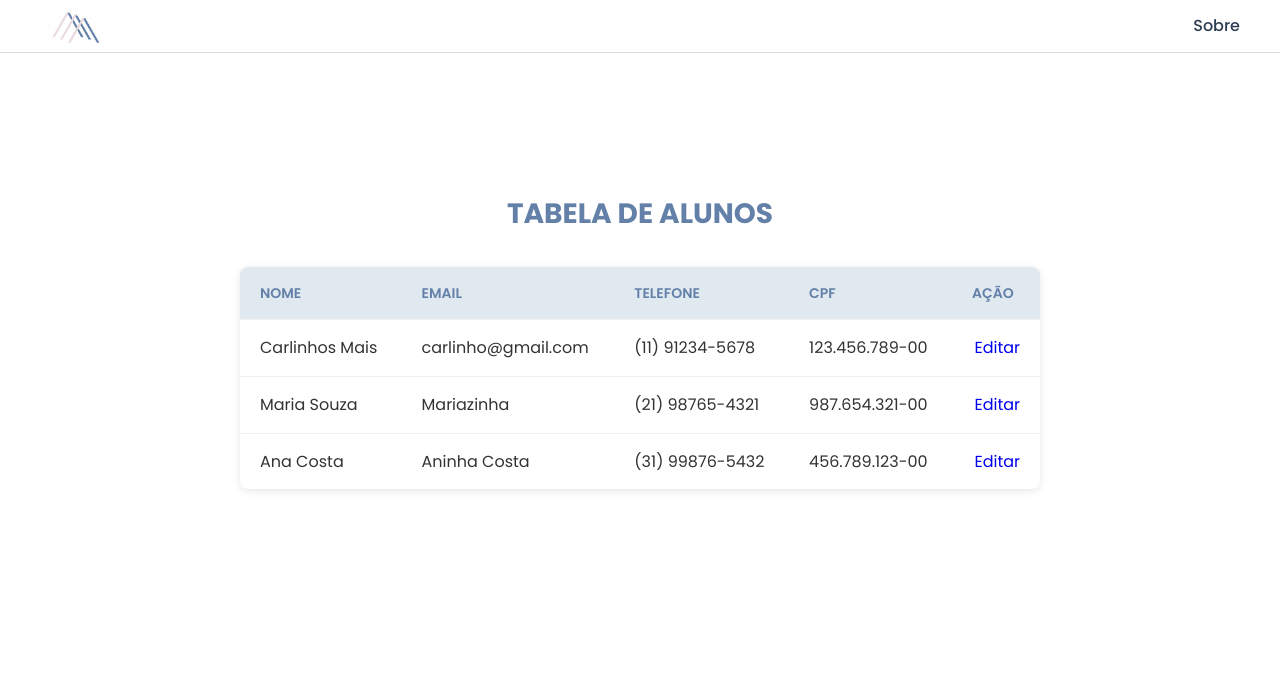
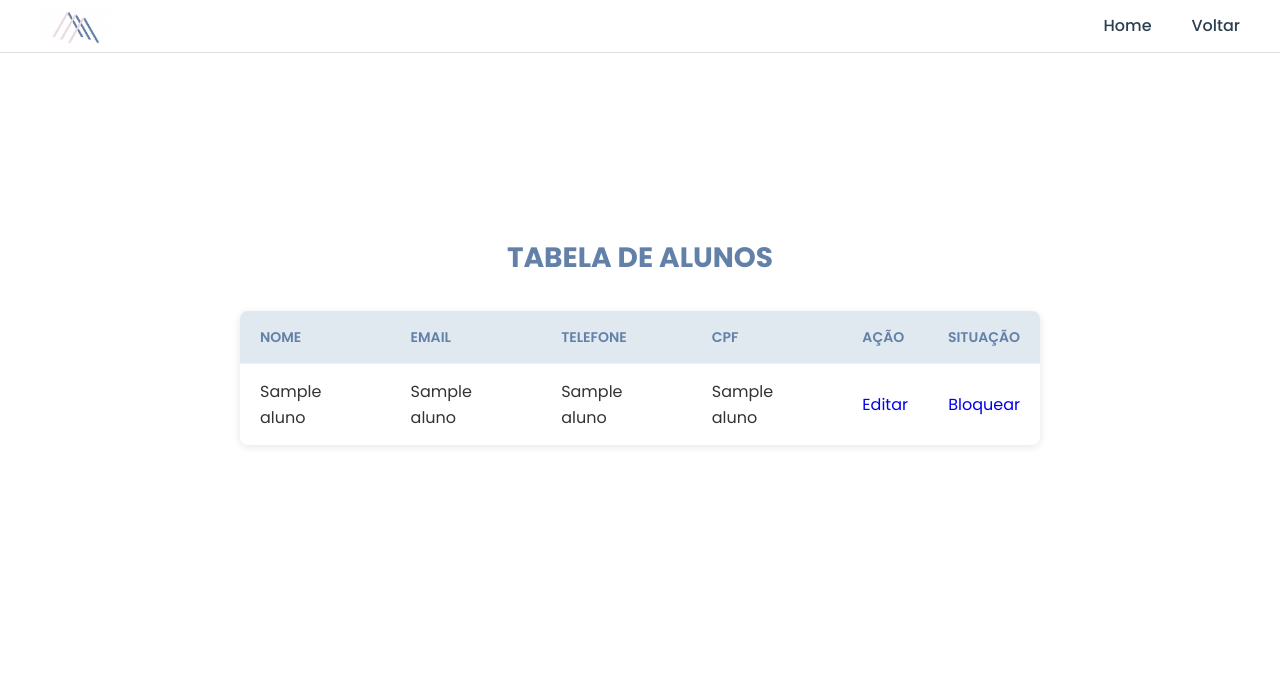
Before and after one commit to caiquefgoncalves123/Ascender, a Flask app: template templates/tabelaAlunos.html in a window 1280 px wide. Shown: the top 690 px of the page. Run offline with Flask 3, Linux system fonts and the light colour scheme; the template is opened without the code that fills it: most values are stand-ins (such as "Sample title", 1, 10 or a date in 2020).

Commit message:
Finalização do Back-end das páginas do ADM
Foi finalizado o python das páginas de ADM, como: editar dados do aluno, ativar e inativar o usuário

```diff
--- a/main.py
+++ b/main.py
@@ -1,62 +1,92 @@
+# Importação das bibliotecas necessárias
 from flask import Flask, render_template, redirect, request, flash, url_for, session, send_from_directory, send_file
-import fdb
-from flask_bcrypt import generate_password_hash, check_password_hash
-from fpdf import FPDF
+import fdb  # Biblioteca para conexão com banco de dados Firebird
+from flask_bcrypt import generate_password_hash, check_password_hash  # Criptografia de senhas
+from fpdf import FPDF  # Geração de arquivos PDF (não utilizada neste código)
 
+# Cria uma instância da aplicação Flask
 app = Flask(__name__)
-app.config['SECRET_KEY'] = 'sua_chave_secreta_aqui'
+app.config['SECRET_KEY'] = 'sua_chave_secreta_aqui'  # Chave usada para proteger sessões e cookies
 
+# Configuração da conexão com o banco de dados Firebird
 host = 'localhost'
 database = r'C:\Users\Aluno\Desktop\ASCENDER.FDB'
-user ='sysdba'
-password ='sysdba'
+user = 'sysdba'
+password = 'sysdba'
 
-con = fdb.connect(user= user, password=password, host=host, database= database)
+# Conexão com o banco
+con = fdb.connect(user=user, password=password, host=host, database=database)
 
+# -------------------------------------------------------
+# ROTA INICIAL
+# -------------------------------------------------------
 @app.route('/')
 def index():
-    return render_template('home.html')
+    return render_template('home.html')  # Renderiza a página inicial
 
-
+# -------------------------------------------------------
+# LOGIN
+# -------------------------------------------------------
 @app.route('/abrir_login')
 def abrir_login():
-    return render_template('login.html')
+    # Se o usuário não estiver logado, redireciona para o login
+    if 'id_usuario' not in session:
+        return redirect(url_for('login'))
 
-# @app.route('/abrir_cadastro')
-# def abrir_cadastro():
-#     return (render_template('cadastro.html'))
-@app.route('/abrir_dashbordadm')
-def abrir_dashbordadm():
-    return (render_template('dashbord_adm.html'))
+# -------------------------------------------------------
+# DASHBOARD ADMINISTRADOR
+# -------------------------------------------------------
+@app.route('/abrir_dashbordadm/<int:id>')
+def abrir_dashbordadm(id):
+    # Verifica se o usuário está logado
+    if 'id_usuario' not in session:
+        return redirect(url_for('login'))
+
+    # Busca dados do usuário logado
+    cursor = con.cursor()
+    cursor.execute('select id_usuario, nome, email, telefone, cpf from usuario where id_usuario = ?', (id,))
+    usuario = cursor.fetchone()
+    return render_template('dashbord_adm.html', usuario=usuario)
+
+# -------------------------------------------------------
+# DASHBOARD ALUNO
+# -------------------------------------------------------
 @app.route('/abrir_dashbordaluno/<int:id>')
 def abrir_dashbordaluno(id):
+    if 'id_usuario' not in session:
+        return redirect(url_for('login'))
+
     cursor = con.cursor()
-    cursor.execute('select id_usuario, nome, email,telefone, cpf from  usuario where id_usuario = ?', (id,))
+    cursor.execute('select id_usuario, nome, email, telefone, cpf from usuario where id_usuario = ?', (id,))
     usuario = cursor.fetchone()
-    return (render_template('dashboardaluno.html', usuario=usuario))
+    return render_template('dashboardaluno.html', usuario=usuario)
 
-@app.route('/cadastro', methods= ['GET','POST'])
+# -------------------------------------------------------
+# CADASTRO DE USUÁRIO
+# -------------------------------------------------------
+@app.route('/cadastro', methods=['GET', 'POST'])
 def cadastro():
     if request.method == 'POST':
+        # Coleta dados do formulário
         nome = request.form['nome']
         email = request.form['email']
         cpf = request.form['cpf']
-        #tipo = request.form['tipo']
         telefone = request.form['telefone']
         senha = request.form['senha']
         confirma = request.form['confirma']
+
+        # Verifica se as senhas coincidem
         if senha != confirma:
             flash("Senhas não coincidem!")
             return redirect(url_for('cadastro'))
+
+        # Verifica o tamanho da senha
         if len(senha) < 8 or len(senha) > 12:
             flash('A senha deve ter entre 8 e 12 caracteres.', 'danger')
             return redirect(url_for('cadastro'))
 
-            # validação de complexidade da senha
-        maiuscula = False
-        minuscula = False
-        numero = False
-        caracterpcd = False
+        # Verifica a complexidade da senha
+        maiuscula = minuscula = numero = caracterpcd = False
         for s in senha:
             if s.isupper():
                 maiuscula = True
@@ -67,38 +97,40 @@ def cadastro():
             if not s.isalnum():
                 caracterpcd = True
 
+        # Se não atender aos critérios, bloqueia o cadastro
         if not (maiuscula or minuscula or numero or caracterpcd):
-            flash(
-                'A senha deve conter ao menos uma letra maiúscula, '
-                'uma letra minúscula, um número e um caractere especial.',
-                'danger')
+            flash('A senha deve conter ao menos uma letra maiúscula, uma minúscula, um número e um caractere especial.', 'danger')
             return redirect(url_for('cadastro'))
+
+        # Criptografa a senha
         senha_cripto = generate_password_hash(senha).decode('utf-8')
 
-
+        # Conecta ao banco e insere o novo usuário
         cursor = con.cursor()
-        try:
+        try: #tratamento de erro
+            # Verifica se o e-mail já está cadastrado
             cursor.execute("SELECT 1 FROM usuario WHERE email = ?", (email,))
-            if cursor.fetchone():
+            if cursor.fetchone(): # Verifica se a consulta retornou algum resultado
                 flash('Esse e-mail já está cadastrado!', 'error')
                 return redirect(url_for('cadastro'))
 
+            # Insere novo usuário (tipo = 2 → aluno)
             cursor.execute(
                 "INSERT INTO usuario (tipo, nome, email, cpf, telefone, senha, situacao, tentativas) VALUES (?, ?, ?, ?, ?, ?, ?, ?)",
                 (2, nome, email, cpf, telefone, senha_cripto, 0, 0)
             )
             con.commit()
-
         finally:
             cursor.close()
 
-
-
         flash('Usuário cadastrado com sucesso!', 'success')
         return render_template('login.html', aluno=nome)
-    return (render_template('cadastro.html'))
 
+    return render_template('cadastro.html')
 
+# -------------------------------------------------------
+# LOGIN DO USUÁRIO
+# -------------------------------------------------------
 @app.route('/login', methods=['GET', 'POST'])
 def login():
     if request.method == 'POST':
@@ -107,38 +139,41 @@ def login():
 
         cursor = con.cursor()
         try:
+            # Busca o usuário pelo e-mail
             cursor.execute("SELECT senha, id_usuario, nome, situacao, tentativas, tipo FROM usuario WHERE email = ?", (email,))
-            usuario = cursor.fetchone()
+            usuario = cursor.fetchone() # Verifica se a consulta retornou algum resultado
 
             if not usuario:
                 flash('Usuário não encontrado.', 'error')
                 return redirect(url_for('login'))
 
-
+            # Se o usuário está inativo, bloqueia o login
             if usuario[3] == 1:
                 flash('Usuário está inativo. Contate o administrador.', 'error')
                 return redirect(url_for('login'))
 
-
+            # Se a senha está correta
             if usuario and check_password_hash(usuario[0], senha):
                 cursor.execute("UPDATE usuario SET tentativas = 0 WHERE id_usuario = ?", (usuario[1],))
                 session['id_usuario'] = usuario[1]
+                session['usuario'] = usuario
                 con.commit()
 
+                # Tipo 0 = admin, Tipo 2 = aluno
                 if usuario[5] == 0:
-                    return redirect(url_for('abrir_dashbordadm'))
-
+                    return redirect(url_for('abrir_dashbordadm', id=usuario[1]))
                 return redirect(url_for('abrir_dashbordaluno', id=usuario[1]))
 
+            # Se errou senha (conta aluno), incrementa tentativas
             if usuario[4] < 2 and usuario[5] != 0:
-                cursor.execute("UPDATE usuario SET tentativas = tentativas +1 WHERE id_usuario = ?", (usuario[1],))
+                cursor.execute("UPDATE usuario SET tentativas = tentativas + 1 WHERE id_usuario = ?", (usuario[1],))
                 con.commit()
 
+            # Bloqueia conta após 3 tentativas
             if usuario[4] == 2 and usuario[5] != 0:
                 cursor.execute("UPDATE usuario SET tentativas = 3, situacao = 1 WHERE id_usuario = ?", (usuario[1],))
                 con.commit()
                 flash("Conta bloqueada após 3 tentativas. Contate o administrador.", "error")
-
 
             flash('E-mail ou senha incorretos. Tente novamente.', 'error')
             return redirect(url_for('login'))
@@ -147,19 +182,21 @@ def login():
 
     return render_template('login.html')
 
+# -------------------------------------------------------
+# LOGOUT
+# -------------------------------------------------------
 @app.route('/logout')
 def logout():
-    session.pop("id_usuario",None)
+    session.pop("id_usuario", None)  # Remove o ID do usuário da sessão
     return redirect(url_for('index'))
 
-# @app.route('/atualizar_usuario')
-# def atualizar_usuario():
-#     return render_template('editaraluno.html', titulo='Editar Usuario')
-
+# -------------------------------------------------------
+# EDITAR USUÁRIO
+# -------------------------------------------------------
 @app.route('/editar_usuario/<int:id>', methods=['GET', 'POST'])
 def editar_usuario(id):
     cursor = con.cursor()
-    cursor.execute('select id_usuario, nome, email, senha, telefone, cpf from usuario where id_usuario =?', (id,))
+    cursor.execute('SELECT id_usuario, nome, email, senha, telefone, tipo, cpf FROM usuario WHERE id_usuario = ?', (id,))
     usuario = cursor.fetchone()
 
     if not usuario:
@@ -174,23 +211,86 @@ def editar_usuario(id):
         cpf = request.form['cpf']
         telefone = request.form['telefone']
 
+        # Se o campo senha for preenchido, criptografa a nova senha
         if senha:
             senha_cripto = generate_password_hash(senha).decode('utf-8')
+        else:
+            senha_cripto = usuario[3]  # Mantém a senha antiga
 
+        # Atualiza os dados no banco
+        cursor.execute(
+            "UPDATE usuario SET nome = ?, email = ?, senha = ?, cpf = ?, telefone = ? WHERE id_usuario = ?",
+            (nome, email, senha_cripto, cpf, telefone, id)
+        )
+        con.commit()
+        cursor.close()
+
+
+        # Redireciona conforme o tipo de usuário
+        if session['usuario'][5] == 0:
+            return redirect(url_for('ver_alunos', id=usuario[0]))
         else:
-            senha_cripto = usuario[3]
+            return redirect(url_for('abrir_dashbordaluno', id=usuario[0]))
 
-        print(senha_cripto)
-        cursor.execute("update usuario set nome = ?, email = ?, senha = ?, cpf = ?, telefone=? where id_usuario = ?" ,
-        (nome, email, senha_cripto,cpf,telefone, id))
-
-        con.commit()
-        flash("Usuário atualizado com sucesso")
-        cursor.close()
-        return  redirect(url_for('abrir_dashbordaluno', id=usuario[0]))
     return render_template('editaraluno.html', usuario=usuario)
 
+# -------------------------------------------------------
+# LISTAR ALUNOS (VISÃO DO ADMIN)
+# -------------------------------------------------------
+@app.route('/ver_alunos')
+def ver_alunos():
+    if 'id_usuario' not in session:
+        return redirect(url_for('login'))
+
+    cursor = con.cursor()
+    try:
+        cursor.execute("SELECT id_usuario, nome, email, telefone, cpf, situacao FROM usuario WHERE tipo = 2")
+        alunos = cursor.fetchall()
+    finally:
+        cursor.close()
+
+    return render_template('tabelaAlunos.html', alunos=alunos)
+
+# -------------------------------------------------------
+# ATIVAR / BLOQUEAR USUÁRIO
+# -------------------------------------------------------
+@app.route('/situacao/<int:id>')
+def situacao(id):
+    # Verifica se o usuário está logado
+    if 'id_usuario' not in session:
+        return redirect(url_for('login'))
+
+    cursor = con.cursor()
+    try:
+        # Busca a situação atual do usuário (1 = ativo, 0 = bloqueado)
+        cursor.execute("SELECT situacao FROM usuario WHERE id_usuario = ?", (id,))
+        resultado = cursor.fetchone()
+
+        if resultado:
+            status_atual = resultado[0]
+
+            # Troca o status: se estiver ativo, bloqueia; se estiver bloqueado, ativa
+            if status_atual == 1:
+                novo_status = 0
+                msg = "Usuário bloqueado com sucesso!"
+            else:
+                novo_status = 1
+                msg = "Usuário ativado com sucesso!"
+
+            # Atualiza no banco
+            cursor.execute("UPDATE usuario SET situacao = ? WHERE id_usuario = ?", (novo_status, id))
+            con.commit()
+
+            flash(msg, "success")
+
+    finally:
+        cursor.close()
+
+    return redirect(url_for('ver_alunos'))
 
 
+# -------------------------------------------------------
+# EXECUÇÃO DA APLICAÇÃO
+# -------------------------------------------------------
 if __name__ == '__main__':
     app.run(debug=True)
--- a/templates/dashboardaluno.html
+++ b/templates/dashboardaluno.html
@@ -35,7 +35,7 @@
         <!-- Bloco de aulas do aluno -->
         <div class="exclui">
           <h2>Minhas aulas</h2>
-          <a href="tabelaAulas.html">+ Inscreva-se</a>
+          <a href="{{ url_for('abrir_tabelaAulaAdm', id=usuario[0]) }}">+ Inscreva-se</a>
 
           <div id="caixaa" class="caixa1">
             <h3 id="spin">Spinning</h3>
--- a/templates/dashbord_adm.html
+++ b/templates/dashbord_adm.html
@@ -47,7 +47,7 @@
 
                             <h3>Editar info</h3>
                             <p>Total : 50</p>
-                            <a href="tabelaAlunos.html">Ver detalhes</a>
+                            <a href="{{ url_for('ver_alunos') }}" class="botao-detalhes">Ver Detalhes</a>
                         </div>
                            </div>
 
@@ -56,7 +56,6 @@
                                 <a href="cadastroProfessor.html">+ Cadastrar professor</a>
 
                                 <div class="caixa1">
-                                    <h3>Editar info</h3>
                                     <p>Total : 8</p>
                                     <a href="tabelaProfessores.html">Ver detalhes</a>
                                 </div>
--- a/templates/editaraluno.html
+++ b/templates/editaraluno.html
@@ -21,13 +21,13 @@
   <div class="container">
     <div class="cadastro">
       <h2>Edite o perfil</h2>
-      <form action="{{ url_for('editar_usuario', id=usuario[0]) }}" method="post" >
+      <form method="POST" action="{{ url_for('editar_usuario', id=usuario[0]) }}">
         <input name="nome" id="nome" type="text" value="{{ usuario[1] }}" placeholder="Nome">
         <input name="email" id="email" type="email" value="{{ usuario[2] }}" placeholder="Email">
         <input name="cpf"
          id="cpf"
          type="text"
-         value="{{ usuario[5] }}"
+         value="{{ usuario[6] }}"
          placeholder="CPF"
          pattern="[0-9]{11}"
          maxlength="11"
--- a/templates/tabelaAlunos.html
+++ b/templates/tabelaAlunos.html
@@ -3,8 +3,10 @@
 <head>
   <meta charset="UTF-8">
   <meta name="viewport" content="width=device-width, initial-scale=1.0">
-  <title>Painel - Tabela de Aulas</title>
-  <link rel="stylesheet" href="../static/style.css">
+  <title>Painel - Tabela de Alunos</title>
+
+  <!-- Mantém o seu CSS original -->
+  <link rel="stylesheet" href="{{ url_for('static', filename='style.css') }}">
   <link href="https://fonts.googleapis.com/css2?family=Inter:wght@400;500&family=Poppins:wght@500;600;700&display=swap" rel="stylesheet">
 </head>
 <body>
@@ -12,10 +14,11 @@
   <!-- ===== HEADER ===== -->
   <header>
     <div class="logo">
-      <img src="../static/img/logo-ascender.jpg" alt="Ascender Logo">
+      <img src="{{ url_for('static', filename='img/logo-ascender.jpg') }}" alt="Ascender Logo">
     </div>
     <nav>
-      <a href="home.html">Sobre</a>
+      <a href="{{ url_for('index') }}">Home</a>
+      <a href="{{ url_for('abrir_dashbordadm', id=session['id_usuario']) }}">Voltar</a>
     </nav>
   </header>
 
@@ -31,30 +34,33 @@
           <th>Telefone</th>
           <th>CPF</th>
           <th>Ação</th>
+          <th>Situação</th>
+
         </tr>
       </thead>
-      <tbody>
+
+            <tbody>
+        {% for aluno in alunos %}
         <tr>
-          <td>Carlinhos Mais</td>
-          <td>carlinho@gmail.com</td>
-          <td>(11) 91234-5678</td>
-          <td>123.456.789-00</td>
-          <td class="editar"><a href="editarAlunoAdm.html">Editar</a></td>
+          <td>{{ aluno[1] }}</td> <!-- nome -->
+          <td>{{ aluno[2] }}</td> <!-- email -->
+          <td>{{ aluno[3] }}</td> <!-- telefone -->
+          <td>{{ aluno[4] }}</td> <!-- cpf -->
+          <td class="editar">
+            <a href="{{ url_for('editar_usuario', id=aluno[0]) }}">Editar</a>
+
+          </td>
+          <td class="editar"> <a href="{{ url_for('situacao', id=aluno[0]) }}"
+               onclick="return confirm('Deseja realmente alterar o status deste usuário?')">
+              {% if aluno[5] == 1 %}
+                Ativar
+              {% else %}
+                Bloquear
+              {% endif %}
+            </a>
+          </td>
         </tr>
-        <tr>
-          <td>Maria Souza</td>
-          <td>Mariazinha</td>
-          <td>(21) 98765-4321</td>
-          <td>987.654.321-00</td>
-          <td class="editar"><a href="editarAlunoAdm.html">Editar</a></td>
-        </tr>
-        <tr>
-          <td>Ana Costa</td>
-          <td>Aninha Costa</td>
-          <td>(31) 99876-5432</td>
-          <td>456.789.123-00</td>
-          <td class="editar"><a href="editarAlunoAdm.html">Editar</a></td>
-        </tr>
+        {% endfor %}
       </tbody>
     </table>
   </main>
@@ -64,7 +70,7 @@
     <div class="conteudo-rodape">
       <div class="coluna-esquerda">
         <h3>ASCENDER</h3>
-        <p><a href="home.html">Sobre nós</a></p>
+        <p><a href="{{ url_for('index') }}">Sobre nós</a></p>
       </div>
       <div class="coluna-direita">
         <p>Rua das Acácias, 123</p>
```
